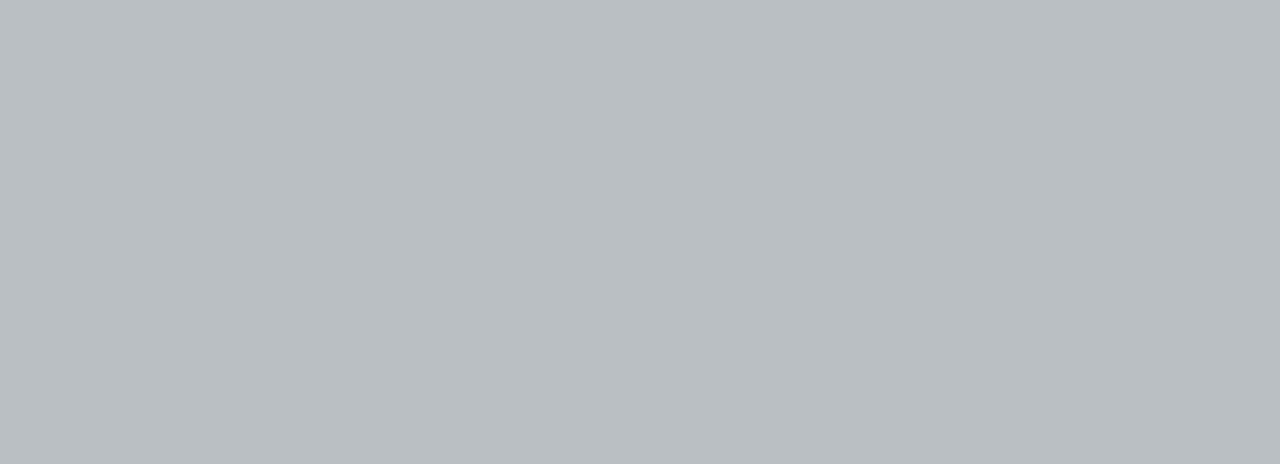
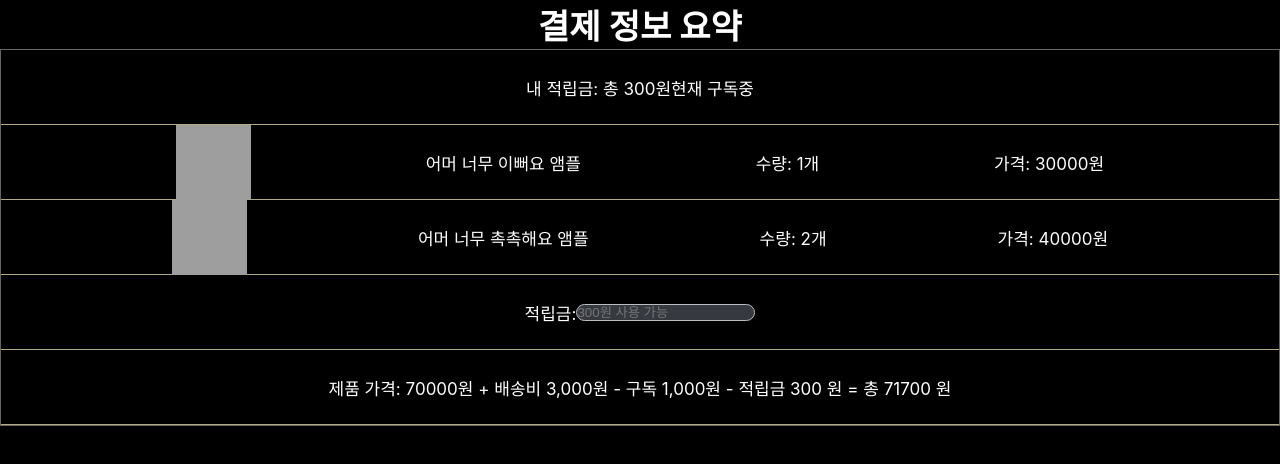
Before and after one commit to codestates-seb/seb41_main_002, a React (Create React App) app in the folder client/: page /checkout in a window 1280 px wide. Before the commit this address had no page. Shown: the top 464 px of the page. Built offline with nearby package versions, Linux system fonts and the light colour scheme; grey boxes are pictures that could not be loaded.

Commit message:
[FE Misc] 기존 브랜치 모두 이동 완료

```diff
--- a/client/src/App.tsx
+++ b/client/src/App.tsx
@@ -7,6 +7,7 @@
 import ShoppingList from "./Pages/ShoppingList";
 import MemberPage from "./Pages/MemberPage";
 import ItemsTopList from "./Pages/ItemsTopList";
+import Checkout from "./Pages/Checkout";
 
 function App() {
   return (
@@ -21,6 +22,7 @@
               <Route path="/member/edit" element={<MemberPageEdit />} />
               <Route path="/items-list" element={<ShoppingList />} />
               <Route path="/items-top-list" element={<ItemsTopList />} />
+              <Route path="/checkout" element={<Checkout />} />
             </Routes>
           </BrowserRouter>
         </div>
--- a/client/src/Pages/Checkout.tsx
+++ b/client/src/Pages/Checkout.tsx
@@ -27,7 +27,7 @@
         </div>
         <div className="to_Be_Replaced Order_Item">
           <img src="https://picsum.photos/75?random=2" alt="sample image" />
-          <span>어머 너무 이뻐요 앰플 </span>
+          <span>어머 너무 촉촉해요 앰플 </span>
           <span>수량: {item2Count}개 </span>
           <span>가격: {item2Count * item2Price}원 </span>
         </div>
--- a/client/src/Pages/Style/Checkout.css
+++ b/client/src/Pages/Style/Checkout.css
@@ -0,0 +1,27 @@
+.Checkout_Container {
+  height: 1000px;
+  text-align: center;
+  font-size: 17px;
+}
+
+.Price_Total_Summary {
+  border: solid 1px rgba(255, 255, 255, 0.4);
+}
+
+.Price_Total_Summary div {
+  border-bottom: solid 1px rgba(217, 207, 163, 0.818);
+  height: 75px;
+}
+
+.Summary_List_Item {
+  display: flex;
+  justify-content: center;
+  align-items: center;
+}
+
+.Order_Item {
+  height: 100px;
+  display: flex;
+  justify-content: space-evenly;
+  align-items: center;
+}
```
